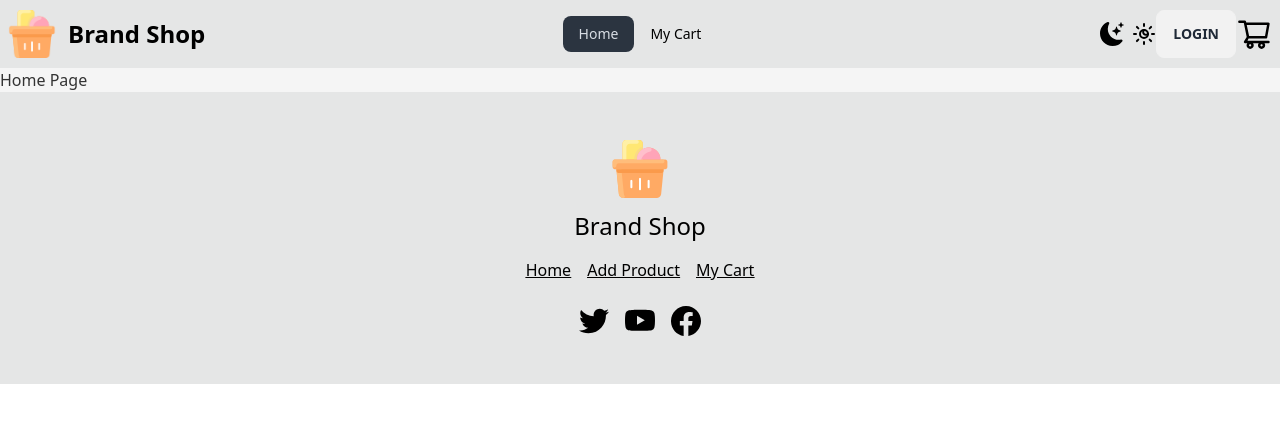
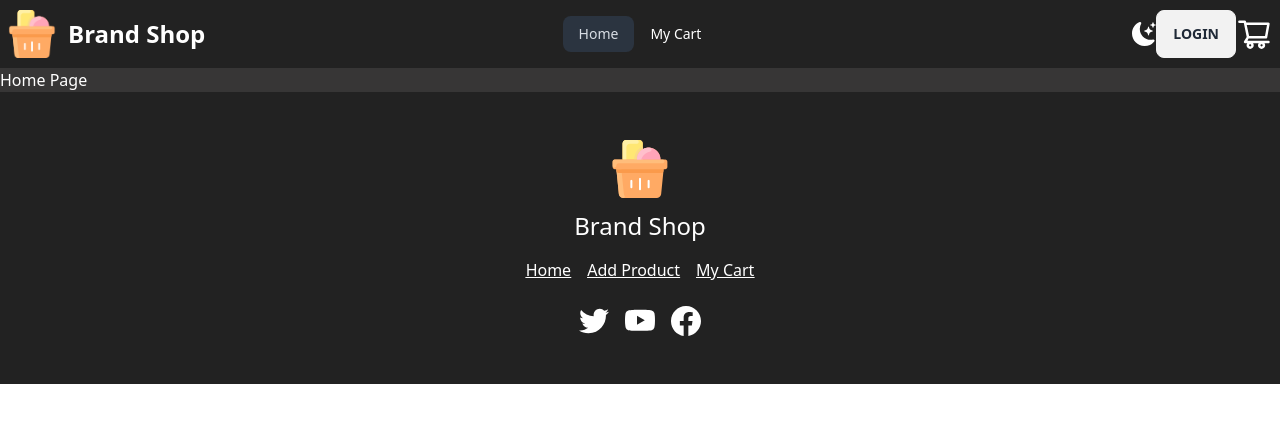
Before and after one commit to mdabarik/brand-shop, a React (Vite) app: page / in a window 1280 px wide. Both pictures are taken after a click on the button 1128 px from the left and 34 px from the top of the page. Shown: the top 422 px of the page. Built offline with nearby package versions, Linux system fonts and the light colour scheme.

Commit message:
provider added

```diff
--- a/src/components/Navbar/Navbar.jsx
+++ b/src/components/Navbar/Navbar.jsx
@@ -5,11 +5,16 @@ import { LuSunMoon } from "react-icons/lu";
 import { AiOutlineShoppingCart } from "react-icons/ai";
 import "./Navbar.css";
 import { AiOutlineMenuUnfold } from "react-icons/ai";
+import { useContext } from "react";
+import { GlobalContext } from "../../providers/Provider";
 
 const Navbar = () => {
 
+    const context = useContext(GlobalContext);
+    const { theme, handleTheme } = context;
+
     const handleThemeChange = () => {
-        console.log('clicked');
+        handleTheme()
     }
 
     const links = <>
@@ -48,8 +53,12 @@ const Navbar = () => {
             </div>
             <div className="navbar-end">
                 <button className="flex" onClick={handleThemeChange}>
-                    <BsFillMoonStarsFill className="text-2xl"></BsFillMoonStarsFill>
-                    <LuSunMoon className="text-2xl ml-2"></LuSunMoon>
+                    {
+                        theme == "dark"
+                            ? <BsFillMoonStarsFill className="text-2xl"></BsFillMoonStarsFill>
+                            : <LuSunMoon className="text-2xl ml-2"></LuSunMoon>
+                    }
+
                 </button>
                 <a className="btn">Login</a>
                 <NavLink to="/cart">
--- a/src/components/Root.jsx
+++ b/src/components/Root.jsx
@@ -1,11 +1,17 @@
 import { Outlet } from 'react-router-dom';
 import Navbar from './Navbar/Navbar';
 import Footer from './Footer/Footer';
+import { useContext } from 'react';
+import { GlobalContext } from '../providers/Provider';
 
 const Root = () => {
+
+    const { theme } = useContext(GlobalContext);
+    console.log("root, ", theme);
+
     return (
         <div>
-            <div className="text-black bg-base-300 dark:text-white dark:bg-[#222]">
+            <div className={`text-black bg-base-300 ${theme=="dark"?"dark:text-white dark:bg-[#222]":""}`}>
                 <Navbar></Navbar>
             </div>
             <div className="bg-[#f5f5f5] text-[#333333] dark:bg-[#373636] dark:text-[#fff]">
--- a/src/providers/Provider.jsx
+++ b/src/providers/Provider.jsx
@@ -3,8 +3,8 @@ import { createContext, useEffect, useState } from "react";
 export const GlobalContext = createContext(null);
 
 const Provider = ({children}) => {
-
-    const [theme, setTheme] = useState("light");
+    const currThm = localStorage.getItem("theme") || "light";
+    const [theme, setTheme] = useState(currThm);
 
     const handleTheme = () => {
         const root = document.documentElement.classList;
@@ -20,7 +20,7 @@ const Provider = ({children}) => {
     }
 
     useEffect(() => {
-        console.log(theme);
+        document.documentElement.classList = theme;
     }, [theme])
 
     const information = {
```
Also changed, not shown: json.json (added, +32 -0 lines).
